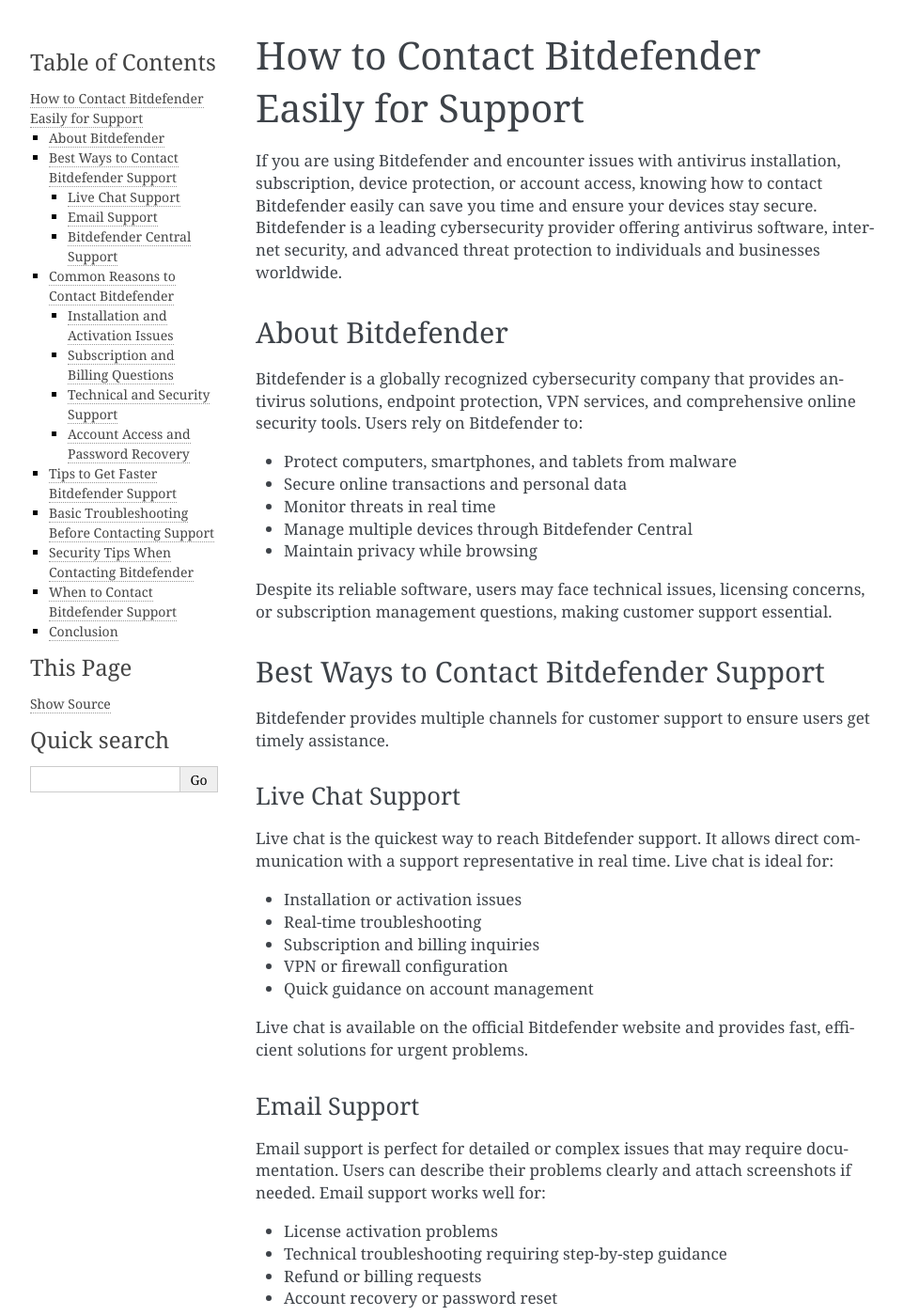
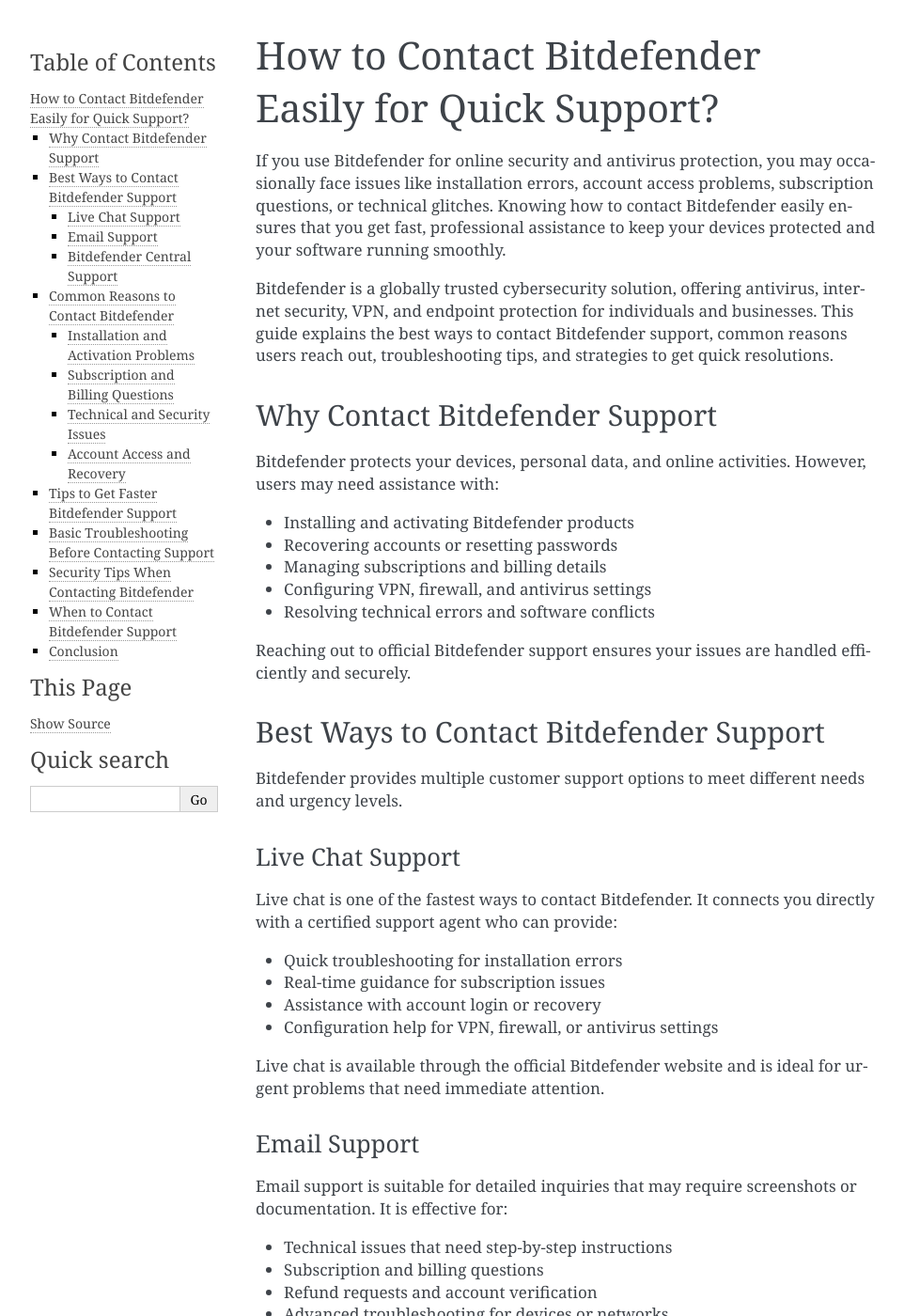
Before and after one commit to mynkdemon03/contactbitdefender, a Sphinx documentation site: the page built from docs/index.rst, in a window 1280 px wide and 1400 px high. Shown: the whole window at 94% size, without its empty margins (148-1110 px from the left). Built offline with Sphinx 7.4.7, drawn with Linux system fonts in a browser that asks for light colours; some of the changed text lies outside the part shown.

Commit message:
Update index.rst

```diff
--- a/docs/index.rst
+++ b/docs/index.rst
@@ -1,158 +1,156 @@
-How to Contact Bitdefender Easily for Support
-=============================================
+How to Contact Bitdefender Easily for Quick Support?
+====================================================
 
-If you are using Bitdefender and encounter issues with antivirus installation, subscription, device protection, or account access, knowing how to contact Bitdefender easily can save you time and ensure your devices stay secure. Bitdefender is a leading cybersecurity provider offering antivirus software, internet security, and advanced threat protection to individuals and businesses worldwide.
+If you use Bitdefender for online security and antivirus protection, you may occasionally face issues like installation errors, account access problems, subscription questions, or technical glitches. Knowing how to contact Bitdefender easily ensures that you get fast, professional assistance to keep your devices protected and your software running smoothly.
 
+Bitdefender is a globally trusted cybersecurity solution, offering antivirus, internet security, VPN, and endpoint protection for individuals and businesses. This guide explains the best ways to contact Bitdefender support, common reasons users reach out, troubleshooting tips, and strategies to get quick resolutions.
 
-About Bitdefender
-----------------
+Why Contact Bitdefender Support
+-------------------------------
 
-Bitdefender is a globally recognized cybersecurity company that provides antivirus solutions, endpoint protection, VPN services, and comprehensive online security tools. Users rely on Bitdefender to:
+Bitdefender protects your devices, personal data, and online activities. However, users may need assistance with:
 
-- Protect computers, smartphones, and tablets from malware
-- Secure online transactions and personal data
-- Monitor threats in real time
-- Manage multiple devices through Bitdefender Central
-- Maintain privacy while browsing
+- Installing and activating Bitdefender products
+- Recovering accounts or resetting passwords
+- Managing subscriptions and billing details
+- Configuring VPN, firewall, and antivirus settings
+- Resolving technical errors and software conflicts
 
-Despite its reliable software, users may face technical issues, licensing concerns, or subscription management questions, making customer support essential.
+Reaching out to official Bitdefender support ensures your issues are handled efficiently and securely.
 
 Best Ways to Contact Bitdefender Support
----------------------------------------
+----------------------------------------
 
-Bitdefender provides multiple channels for customer support to ensure users get timely assistance.
+Bitdefender provides multiple customer support options to meet different needs and urgency levels.
 
 Live Chat Support
 ~~~~~~~~~~~~~~~~~
 
-Live chat is the quickest way to reach Bitdefender support. It allows direct communication with a support representative in real time. Live chat is ideal for:
+Live chat is one of the fastest ways to contact Bitdefender. It connects you directly with a certified support agent who can provide:
 
-- Installation or activation issues
-- Real-time troubleshooting
-- Subscription and billing inquiries
-- VPN or firewall configuration
-- Quick guidance on account management
+- Quick troubleshooting for installation errors
+- Real-time guidance for subscription issues
+- Assistance with account login or recovery
+- Configuration help for VPN, firewall, or antivirus settings
 
-Live chat is available on the official Bitdefender website and provides fast, efficient solutions for urgent problems.
+Live chat is available through the official Bitdefender website and is ideal for urgent problems that need immediate attention.
 
 Email Support
 ~~~~~~~~~~~~~
 
-Email support is perfect for detailed or complex issues that may require documentation. Users can describe their problems clearly and attach screenshots if needed. Email support works well for:
+Email support is suitable for detailed inquiries that may require screenshots or documentation. It is effective for:
 
-- License activation problems
-- Technical troubleshooting requiring step-by-step guidance
-- Refund or billing requests
-- Account recovery or password reset
+- Technical issues that need step-by-step instructions
+- Subscription and billing questions
+- Refund requests and account verification
+- Advanced troubleshooting for devices or networks
 
-While response times may be slightly longer than live chat, email allows for detailed communication and record keeping.
+Email support ensures your issue is properly documented and tracked until resolution.
 
 Bitdefender Central Support
 ~~~~~~~~~~~~~~~~~~~~~~~~~~~
 
-Bitdefender Central is an online portal where users can manage subscriptions, devices, and licenses. The portal also includes a help center with guides, FAQs, and tutorials covering:
+Bitdefender Central is the official online portal for managing your devices, subscriptions, and security features. The portal includes a knowledge base with helpful articles and guides on:
 
-- Installing Bitdefender on multiple devices
-- Managing licenses and subscriptions
-- Setting up security features like VPN and firewall
-- Troubleshooting errors and software conflicts
+- Installing and activating Bitdefender products
 - Updating and renewing subscriptions
+- Troubleshooting common software errors
+- Configuring security features like VPN and firewall
+- Managing multiple devices from one account
 
-Many common issues can be resolved directly through Bitdefender Central without contacting support.
+Checking Bitdefender Central often resolves minor issues without the need to contact support directly.
 
 Common Reasons to Contact Bitdefender
 ------------------------------------
 
-Understanding frequent support scenarios helps users choose the right support method.
+Users typically contact Bitdefender support for the following reasons:
 
-Installation and Activation Issues
-~~~~~~~~~~~~~~~~~~~~~~~~~~~~~~~~~~
+Installation and Activation Problems
+~~~~~~~~~~~~~~~~~~~~~~~~~~~~~~~~~~~
 
-Users often need help installing Bitdefender software or activating licenses on new devices. Support can guide through download, installation, and activation steps.
+If Bitdefender software fails to install or activate on a device, support can guide you through download, installation, and activation steps to ensure proper protection.
 
 Subscription and Billing Questions
 ~~~~~~~~~~~~~~~~~~~~~~~~~~~~~~~~~~
 
-Common billing inquiries include:
+Common concerns include:
 
-- Updating payment information
-- Renewing subscriptions
-- Canceling or upgrading plans
+- Renewing or upgrading subscriptions
+- Updating payment methods
+- Canceling services
 - Requesting refunds
 
-Proper guidance ensures uninterrupted protection and accurate billing.
+Getting official support ensures your subscription is valid and billing errors are resolved.
 
-Technical and Security Support
-~~~~~~~~~~~~~~~~~~~~~~~~~~~~~~
+Technical and Security Issues
+~~~~~~~~~~~~~~~~~~~~~~~~~~~~~
 
-Bitdefender provides assistance with:
+Support can assist with:
 
-- Virus or malware removal
-- Firewall configuration and troubleshooting
-- VPN setup and connectivity
-- Real-time threat detection issues
+- Virus and malware removal
+- Configuring firewall and VPN
+- Troubleshooting software conflicts
+- Optimizing device security settings
 
-Support representatives offer expert solutions to maintain system security.
+Account Access and Recovery
+~~~~~~~~~~~~~~~~~~~~~~~~~~
 
-Account Access and Password Recovery
-~~~~~~~~~~~~~~~~~~~~~~~~~~~~~~~~~~~~
-
-If you cannot access your Bitdefender Central account, support can help recover login credentials, reset passwords, and secure your account from unauthorized access.
+If you cannot access your Bitdefender Central account, support can help recover credentials, reset passwords, and secure your account against unauthorized access.
 
 Tips to Get Faster Bitdefender Support
 --------------------------------------
 
-To streamline your support experience, prepare the following information before contacting Bitdefender:
+For a smoother support experience:
 
-- Your registered email address
-- Device type and operating system
-- Bitdefender product version
-- Detailed description of the issue
-- Screenshots or error messages, if applicable
+- Keep your registered email address ready
+- Provide device type and operating system details
+- Include your Bitdefender product version
+- Describe the problem clearly and in detail
+- Attach screenshots of error messages if possible
 
-Providing complete information ensures a faster and more accurate resolution.
+Complete information helps the support team provide accurate and fast solutions.
 
 Basic Troubleshooting Before Contacting Support
 -----------------------------------------------
 
-Many common Bitdefender issues can be resolved without contacting support:
+Some common issues can be resolved without contacting support:
 
 - Restart your device
-- Update the Bitdefender software to the latest version
+- Update Bitdefender to the latest version
 - Ensure your internet connection is stable
-- Temporarily disable conflicting antivirus or firewall software
+- Temporarily disable conflicting software
 - Reinstall Bitdefender if installation fails
 
-Attempting these steps can often resolve problems quickly.
+Trying these steps can save time and resolve minor problems quickly.
 
 Security Tips When Contacting Bitdefender
 -----------------------------------------
 
-Since Bitdefender focuses on cybersecurity, it is important to use secure communication channels:
+Because Bitdefender focuses on online security, always follow safe practices when contacting support:
 
-- Contact support only through official Bitdefender channels
+- Use only official Bitdefender support channels
 - Never share your password with anyone
-- Avoid responding to suspicious emails claiming to be Bitdefender support
-- Verify that you are on the official website before submitting requests
+- Verify you are on the official Bitdefender website before starting live chat
+- Avoid responding to unsolicited emails claiming to be Bitdefender support
 
-Following these guidelines protects your account and personal data.
+These measures protect your account and personal data.
 
 When to Contact Bitdefender Support
 -----------------------------------
 
-Reach out to Bitdefender customer support if:
+Reach out to Bitdefender if:
 
-- Your antivirus software fails to install or activate
+- Software fails to install or activate
 - You experience malware or system errors
-- You cannot access your account or subscription
-- You need guidance for advanced features or device setup
-- Billing discrepancies or refund requests arise
+- Account or subscription access is blocked
+- Advanced setup or configuration guidance is needed
+- Billing issues or refund requests arise
 
-Prompt support ensures your devices remain secure and fully protected.
+Promptly contacting support ensures your devices remain protected and your security software functions properly.
 
 Conclusion
 ----------
 
-Knowing how to contact Bitdefender easily is essential for maintaining your online security and ensuring uninterrupted protection. Whether you choose live chat, email support, or the Bitdefender Central help center, official support channels provide reliable, secure, and professional assistance.
+Knowing how to contact Bitdefender easily is crucial for maintaining uninterrupted protection and online security. Whether using live chat, email, or Bitdefender Central, official support channels provide reliable, secure, and professional assistance for installation, subscription, account, and technical issues.
 
-By preparing your account information, attempting basic troubleshooting, and clearly communicating your issue, you can receive faster solutions and keep your devices safe. Bitdefender support ensures that your antivirus, VPN, and security features function efficiently, providing peace of mind in a digital world.
+By preparing your information, performing basic troubleshooting, and clearly describing your problem, you can get faster resolutions and keep your devices safe. Bitdefender support ensures that your antivirus, VPN, and security features continue to work effectively, giving you peace of mind online.
```
